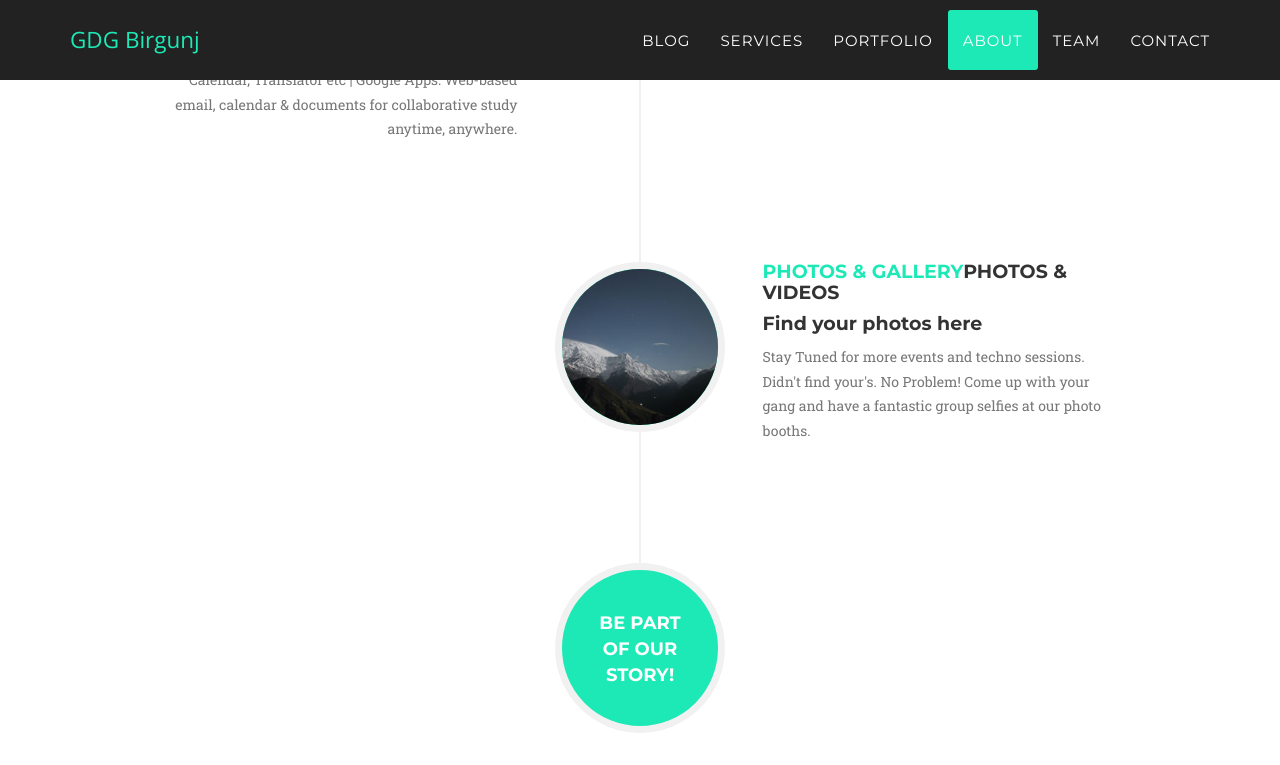
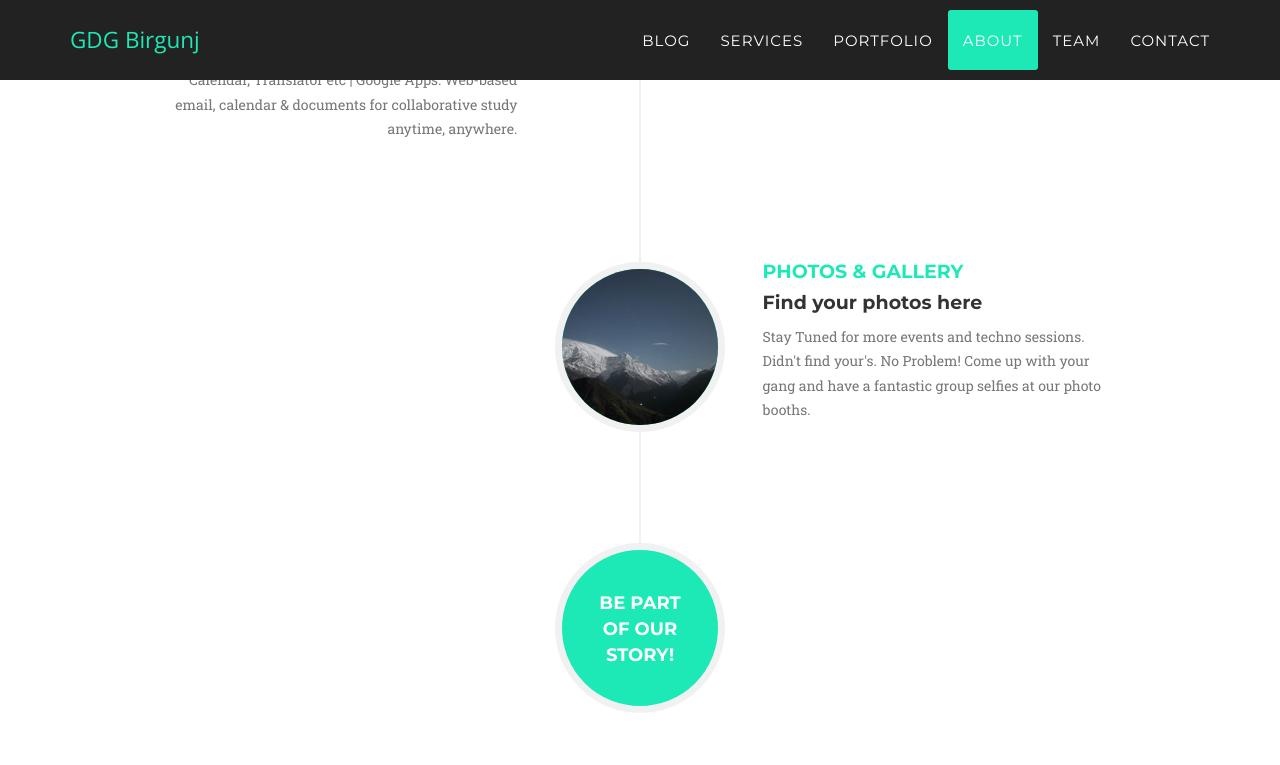
Before and after one commit to gdgbirgunj/gdgbirgunj.org, a Jekyll site: the page built from index.html, in a window 1280 px wide and 900 px high, scrolled down 2603 px. Shown: the top 765 px of the window. Built offline with Jekyll 4.4.1, drawn with Linux system fonts in a browser that asks for light colours; some web fonts are replaced.

Commit message:
removed portfolio

```diff
--- a/_includes/about.html
+++ b/_includes/about.html
@@ -58,7 +58,7 @@
                             </div>
                             <div class="timeline-panel">
                                 <div class="timeline-heading">
-                                    <h4><a href="https://picasaweb.google.com/112807703637841959875?noredirect=1" target="_blank">Photos & Gallery</a>Photos & Videos</h4>
+                                    <h4><a href="https://picasaweb.google.com/112807703637841959875?noredirect=1" target="_blank">Photos & Gallery</a></h4>
                                     <h4 class="subheading">Find your photos here</h4>
                                 </div>
                                 <div class="timeline-body">
```
